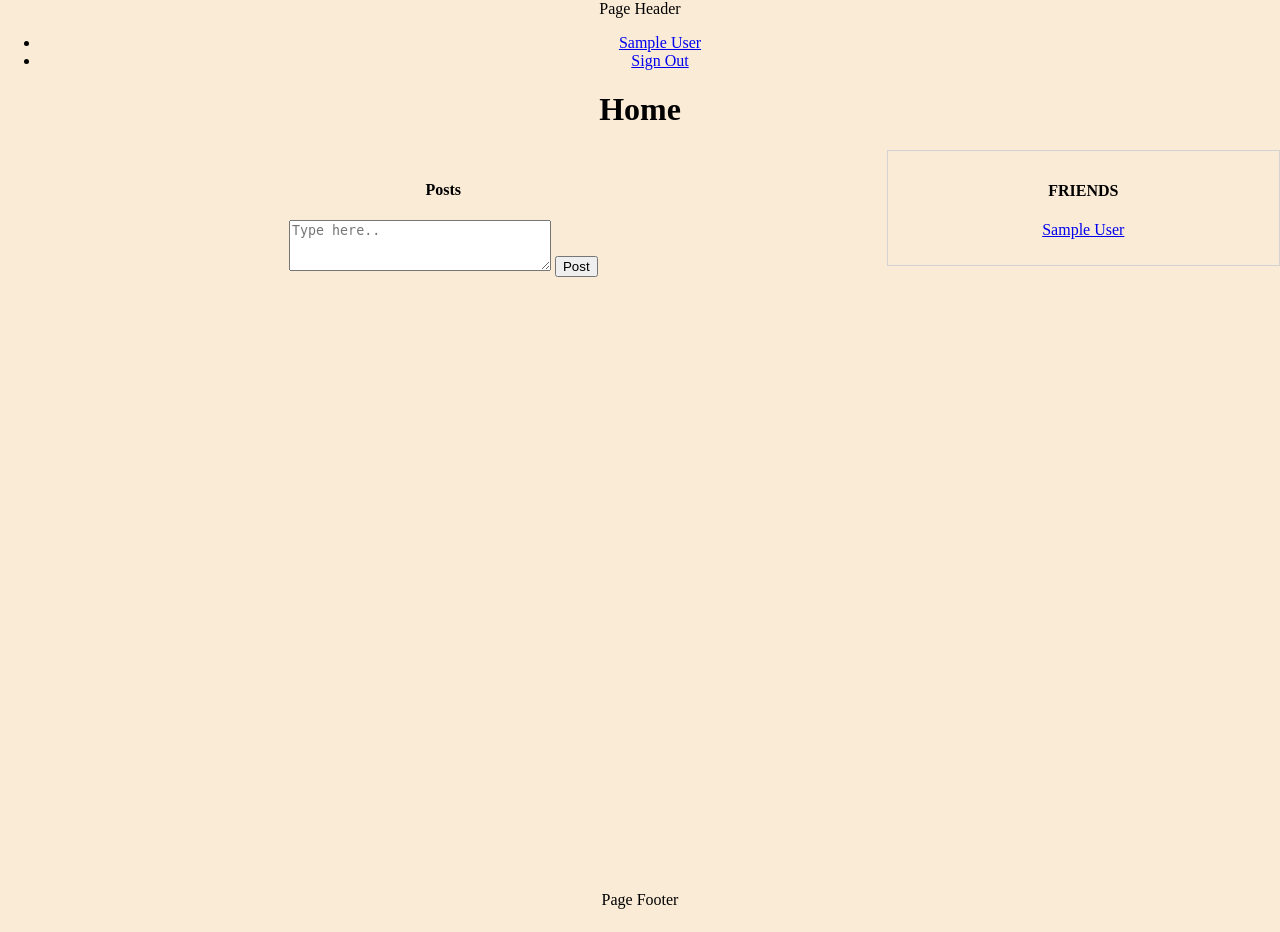
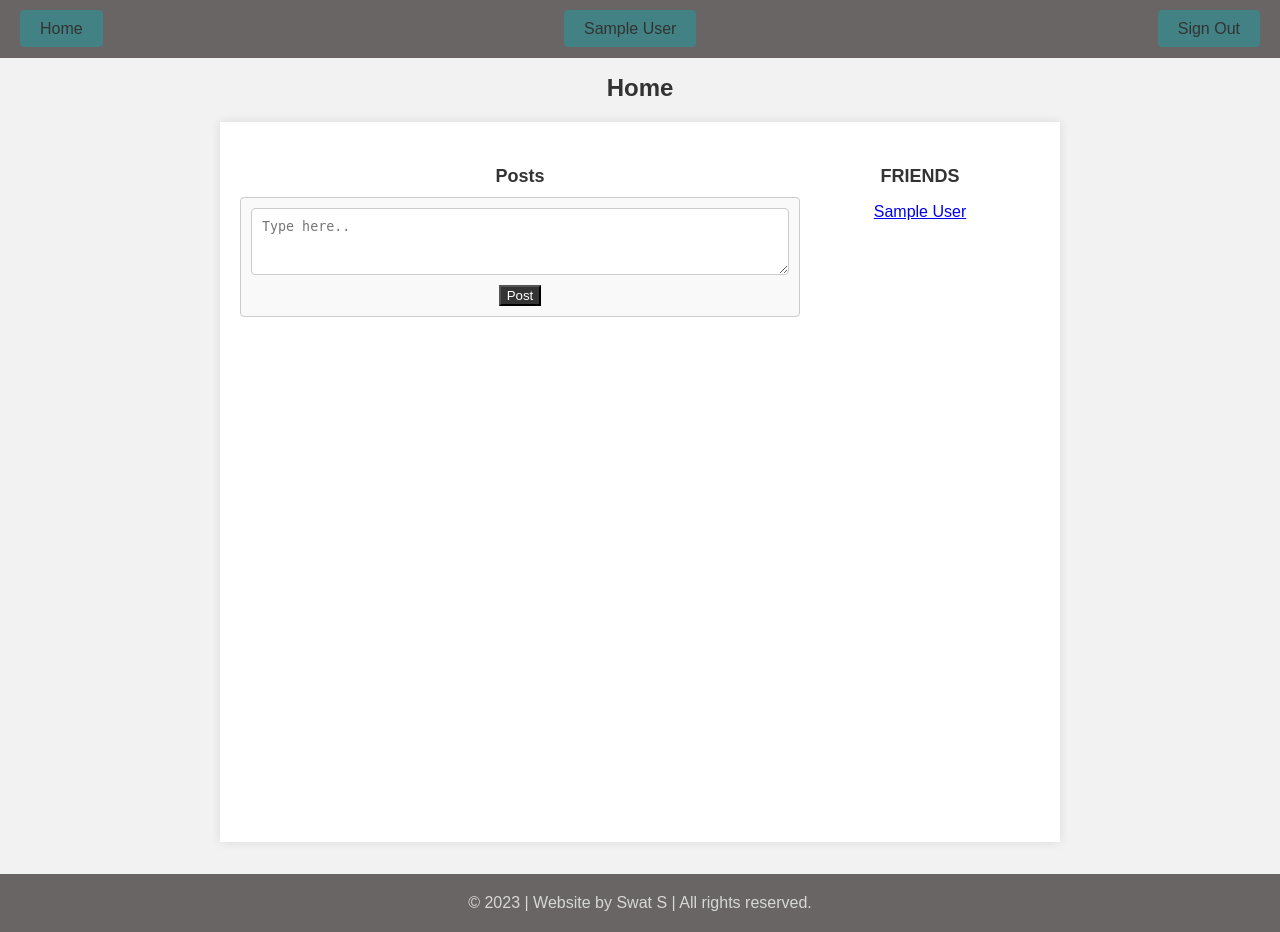
Before and after one commit to sswadi/Codeialll, a Node server app: page / in a window 1280 px wide. Before the commit the page ends 909 px from the top, so only its background shows below. Run offline with Node 20, Linux system fonts and the light colour scheme; the visitor is signed in with stand-in values (Sample User, id 1); data that the repository does not hold is empty; style sheets or scripts are compiled from the project's sources; some libraries are stand-ins or nearby versions.

Commit message:
30th June'23

```diff
--- a/assets/css/footer.css
+++ b/assets/css/footer.css
@@ -0,0 +1,16 @@
+footer {
+    background-color: #696565;
+    padding: 20px;
+    text-align: center;
+    color: #d8d7d7;
+  }
+
+  .footer-content {
+    display: flex;
+    justify-content: center;
+    align-items: center;
+  }
+
+  .footer-content p {
+    margin: 0;
+  }
--- a/assets/css/header.css
+++ b/assets/css/header.css
@@ -0,0 +1,43 @@
+header {
+    /* background-color: #8c8484; */
+    background-color: #696565;
+    padding: 20px;
+    text-align: center;
+  }
+
+  header ul {
+    list-style-type: none;
+    margin: 0;
+    padding: 0;
+    display: flex;
+    justify-content: space-between;
+  }
+
+  header ul li {
+    display: inline-block;
+    margin-right: 10px;
+
+  }
+
+  header ul li:last-child {
+    margin-right: 0;
+  }
+
+  header ul li a {
+    background-color: rgb(66, 129, 132);
+    color: #333;
+    text-decoration: none;
+    padding: 10px 20px;
+    border-radius: 4px;
+    transition: background-color 0.3s ease;
+  }
+
+  header ul li a:hover {
+    background-color: #333;
+    color: #fff;
+  }
+
+  header ul li.active a {
+    background-color: #333;
+    color: #fff;
+  }
--- a/assets/css/home.css
+++ b/assets/css/home.css
@@ -1,10 +1,129 @@
+
+
+body {
+  background-color: #f2f2f2;
+  font-family: Arial, sans-serif;
+  margin: 0;
+  padding: 0;
+}
+
+h1 {
+  color: #333;
+  font-size: 24px;
+  margin-bottom: 20px;
+}
+
 #home-container {
-  display: flex; }
-  #home-container #feed-posts {
-    width: 70%;
-    padding: 10px; }
-  #home-container #user-friends {
-    width: 30%;
-    padding: 10px;
-    border: 1px solid lightgray;
-    height: 100%; }
+  max-width: 800px;
+  margin: 0 auto;
+  padding: 20px;
+  background-color: #fff;
+  box-shadow: 0 0 10px rgba(0, 0, 0, 0.1);
+  overflow: auto;
+  height: calc(100vh - 120px);
+}
+
+#feed-posts {
+  width: 70%;
+  float: left;
+  overflow: auto;
+  max-height: 100%;
+}
+
+#user-friends {
+  width: 30%;
+  float: right;
+}
+
+#new-post-form {
+  background-color: #f9f9f9;
+  padding: 10px;
+  border: 1px solid #ccc;
+  border-radius: 4px;
+  margin-bottom: 20px;
+}
+
+h4 {
+  color: #333;
+  font-size: 18px;
+  margin-bottom: 10px;
+}
+
+form {
+  margin-bottom: 20px;
+}
+
+textarea,
+input[type="text"] {
+  display: block;
+  margin-bottom: 10px;
+  padding: 10px;
+  width: 100%;
+  border: 1px solid #ccc;
+  border-radius: 4px;
+}
+
+input[type="submit"] {
+  background-color: #333;
+  color: #fff;
+  cursor: pointer;
+}
+
+input[type="submit"]:hover {
+  background-color: #555;
+}
+
+#posts-list-container ul {
+  list-style-type: none;
+  padding: 0;
+}
+
+#posts-list-container li {
+  margin-bottom: 20px;
+  padding: 10px;
+  border: 1px solid #ccc;
+  border-radius: 4px;
+}
+
+.post-comments {
+  margin-top: 20px;
+}
+
+.post-comments form {
+  margin-bottom: 10px;
+}
+
+.post-comments input[type="text"] {
+  width: 80%;
+}
+
+.post-comments input[type="submit"] {
+  margin-left: 10px;
+  width: 20%;
+}
+
+.post-comments-list {
+  margin-top: 10px;
+}
+
+.post-comments-list ul {
+  list-style-type: none;
+  padding: 0;
+}
+
+.post-comments-list li {
+  margin-bottom: 10px;
+  padding: 10px;
+  background-color: #f2f2f2;
+  border-radius: 4px;
+}
+
+.small-link {
+  font-size: 12px;
+  color: #333;
+  text-decoration: none;
+}
+
+.small-link:hover {
+  text-decoration: underline;
+}
--- a/assets/scss/home.scss
+++ b/assets/scss/home.scss
@@ -1,15 +1,15 @@
-#home-container {
-    display: flex;
+// #home-container {
+//     display: flex;
 
-    #feed-posts{
-        width: 70%;
-        padding: 10px;
-    }
+//     #feed-posts{
+//         width: 70%;
+//         padding: 10px;
+//     }
 
-    #user-friends{
-        width: 30%;
-        padding: 10px;
-        border: 1px solid lightgray;
-        height: 100%;
-    }
-}
+//     #user-friends{
+//         width: 30%;
+//         padding: 10px;
+//         border: 1px solid lightgray;
+//         height: 100%;
+//     }
+// }
--- a/config/passport-jwt-strategy.js
+++ b/config/passport-jwt-strategy.js
@@ -8,7 +8,7 @@ const User = require('../models/user');
 
 // Set up options for JWTStrategy
 let opts = {
-    jwtFromRequest : ExtractJWT.fromAuthHeaderAsBearerToken,
+    jwtFromRequest : ExtractJWT.fromAuthHeaderAsBearerToken(),
     secretOrKey: 'codeial',
 }
 
--- a/controllers/api/v1/users_api.js
+++ b/controllers/api/v1/users_api.js
@@ -19,7 +19,7 @@ module.exports.createSession = async function(req, res){
         return res.json(200, {
             message: "Sign in successful, here is your token, please keep it safe!",
             data: {
-                token: jwt.sign(user.toJSON(), 'codeial', {expiresIn: '1000'})
+                token: jwt.sign(user.toJSON(), 'codeial', {expiresIn: '100000'})
             }
         });
 
--- a/index.js
+++ b/index.js
@@ -13,18 +13,18 @@ const passportJWT = require('./config/passport-jwt-strategy');
 const MongoStore= require('connect-mongo'); //used to store the session cookie in the db so that everytime the server refreshes the user need nt sign in again and again
 
 // SASS middleware requiring
-const sassMiddleware = require('node-sass-middleware');
+// const sassMiddleware = require('node-sass-middleware');
 //setting up the flash middleware for custom msgs(pop ups)
 const flash = require('connect-flash');
 const customMware = require('./config/middleware'); //custom middleware created by us to tranfer the req msg to res
 
-app.use(sassMiddleware({
-    src: './assets/scss',
-    dest: './assets/css',
-    debug: true,
-    outputStyle: 'extended',
-    prefix: '/css'
-}));
+// app.use(sassMiddleware({
+//     src: './assets/scss',
+//     dest: './assets/css',
+//     debug: true,
+//     outputStyle: 'extended',
+//     prefix: '/css'
+// }));
 
 app.use(express.urlencoded()); //to read post requests where data is sent through url
 app.use(cookieParser());
--- a/routes/api/v1/posts.js
+++ b/routes/api/v1/posts.js
@@ -1,9 +1,10 @@
 const express = require('express');
 const router = express.Router();
+const passport = require('passport');
 const postsApi = require("../../../controllers/api/v1/posts_api");
 
 router.get('/', postsApi.index);
-router.delete('/:id', postsApi.destroy);
+router.delete('/:id', passport.authenticate('jwt', {session: false}),postsApi.destroy);
 
 
 module.exports = router;
--- a/views/_footer.ejs
+++ b/views/_footer.ejs
@@ -1,3 +1,5 @@
-<header>
-    Page Footer
-</header>
+<footer>
+    <div class="footer-content">
+      <p>© 2023 | Website by Swat S | All rights reserved.</p>
+    </div>
+  </footer>
--- a/views/_header.ejs
+++ b/views/_header.ejs
@@ -1,13 +1,16 @@
 <header>
-    Page Header
     <ul>
         <% if(locals.user){ %>
+            <li>
+                <a href="/">Home</a>
+            </li>
             <li>
                 <a href="/profile/<%= user.id %>"><%= user.name %></a>
             </li>
             <li>
                 <a href="/sign_out">Sign Out</a>
             </li>
+
 
         <% }else{ %>
             <li>
--- a/views/user_profile.ejs
+++ b/views/user_profile.ejs
@@ -11,7 +11,7 @@
         <input type="email" name="email" placeholder="Your Email" value="<%= profile_user.email %>" required>
 
         <input type="file" name="avatar" placeholder="Profile Picture">
-        <input type="submit" value="update">
+        <input type="submit" value="Update">
     </form>
 
 <% }else{ %>
--- a/views/user_sign_in.ejs
+++ b/views/user_sign_in.ejs
@@ -1,4 +1,6 @@
-<h1>User Sign In</h1>
+<link rel="stylesheet" href="/css/sign_in.css">
+
+<h1>Sign In</h1>
 
 
 <form action="/create-session" method="post">
--- a/views/user_sign_up.ejs
+++ b/views/user_sign_up.ejs
@@ -1,4 +1,5 @@
-<h1>User Sign Up</h1>
+<link rel="stylesheet" href="/css/sign_up.css">
+<h1>Sign Up</h1>
 
 <form action="/create" method="post">
     <input type="text" name="name" placeholder="Your Name" required>
```
Also changed, not shown: assets/css/sign_in.css (added, +43 -0 lines), assets/css/sign_up.css (added, +44 -0 lines), assets/css/user_profile.css (+63 -1 lines), controllers/api/v1/posts_api.js (+6 -5 lines), views/_post.ejs (line endings or trailing spaces), 1 other file.
